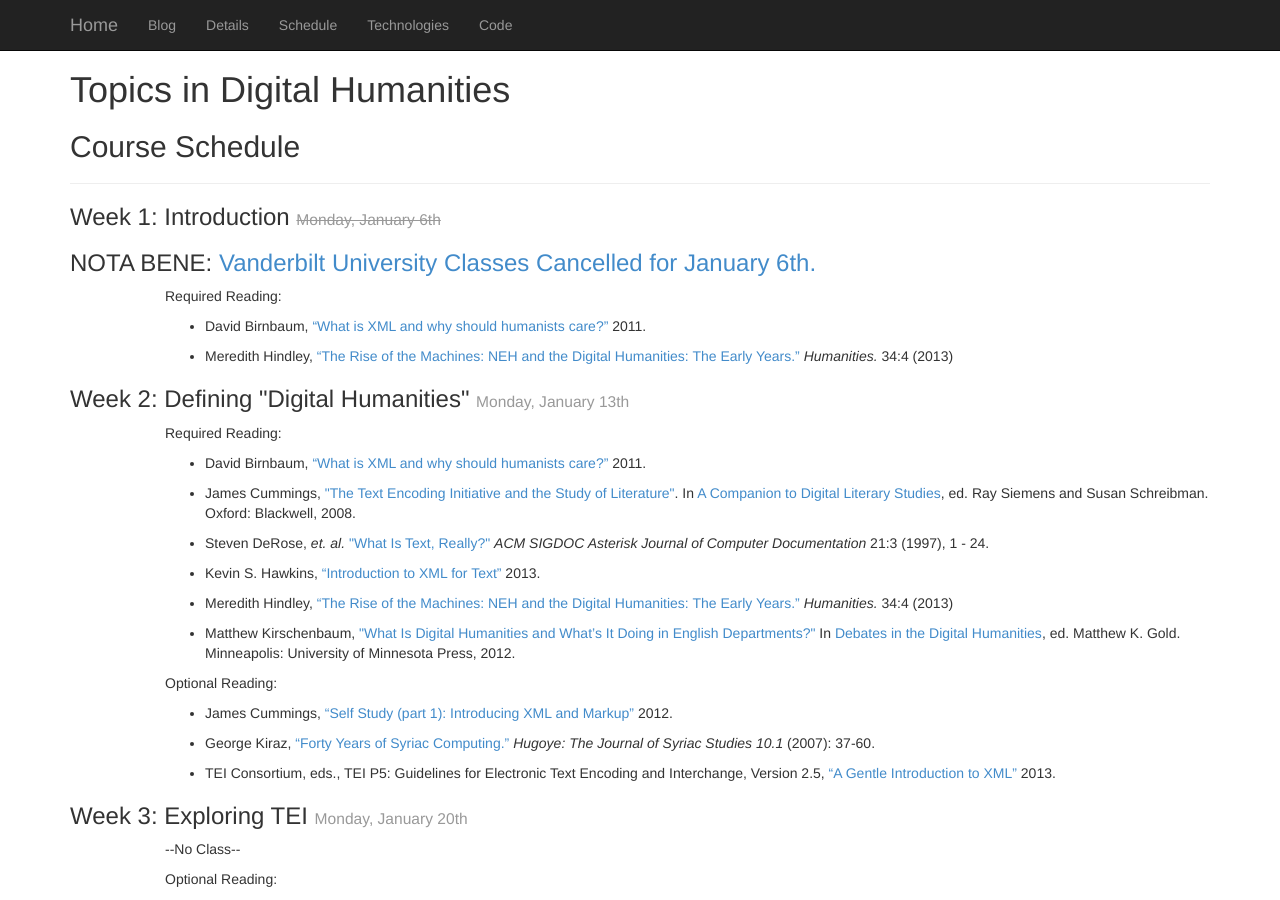
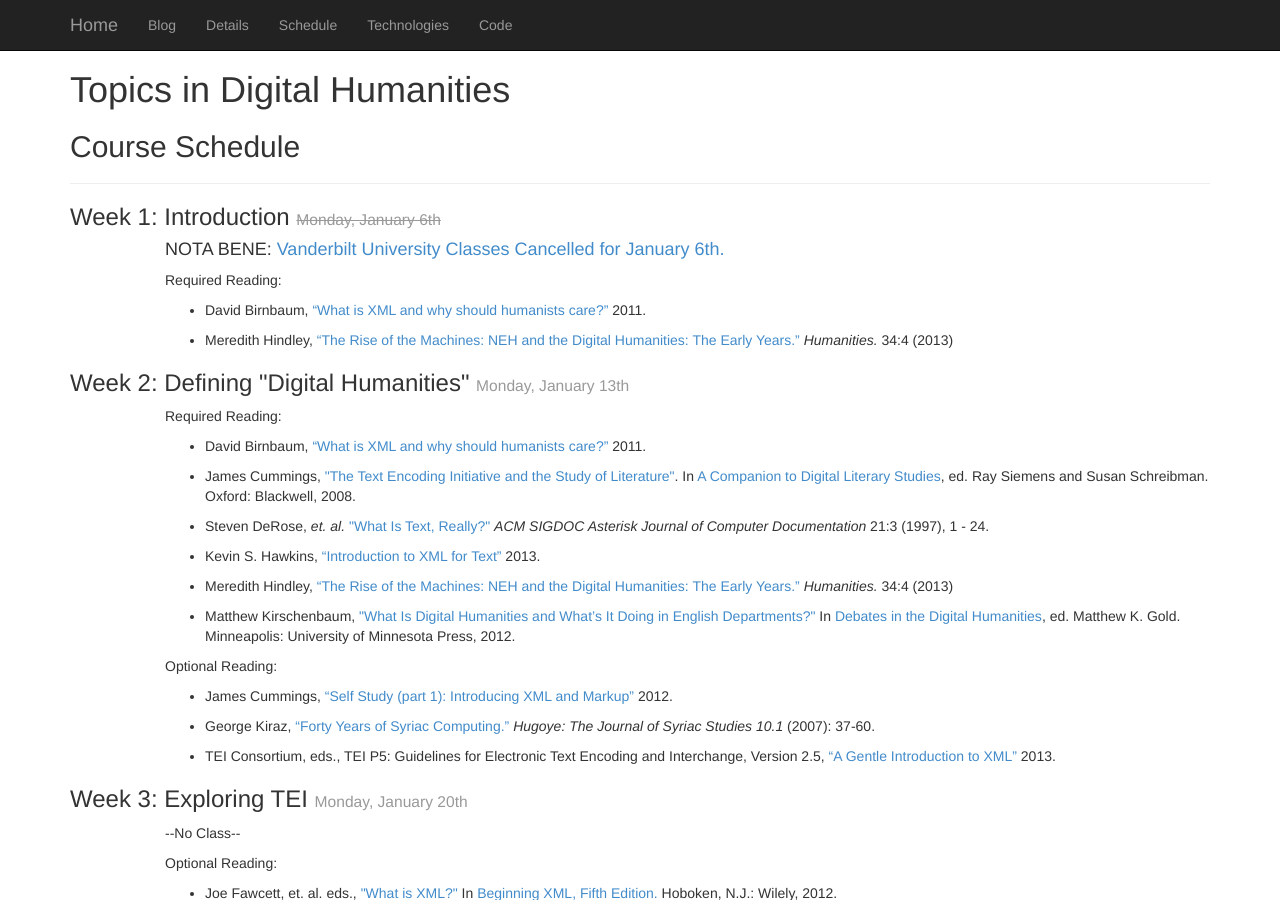
Before and after one commit to Ramona2020/paralipomena.github.io, a Jekyll site: the page built from schedule/index.html, in a window 1280 px wide and 900 px high. Built offline with Jekyll 4.4.1, drawn with Linux system fonts in a browser that asks for light colours; Markdown is read by kramdown in place of the engine named in the settings.

Commit message:
Updated formatting

```diff
--- a/schedule/index.html
+++ b/schedule/index.html
@@ -6,8 +6,9 @@
 <h2>{{ page.title }}</h2>
     <hr/>
     <h3>Week 1: Introduction <small><del>Monday, January 6th</del></small></h3>
-    <h3>NOTA BENE: <a href="http://news.vanderbilt.edu/2014/01/winter-weather-impact/?utm_source=vuhomepage&utm_medium=vuhomeslider&utm_campaign=0105classes-cancelled">Vanderbilt University Classes Cancelled for January 6th.</a>
-    </h3><div class="col-md-offset-1">
+    <div class="col-md-offset-1">
+        <h4>NOTA BENE: <a href="http://news.vanderbilt.edu/2014/01/winter-weather-impact/?utm_source=vuhomepage&utm_medium=vuhomeslider&utm_campaign=0105classes-cancelled">Vanderbilt University Classes Cancelled for January 6th.</a>
+        </h4>
         <p>Required Reading:</p>
         <ul>
             <li><p>David Birnbaum, <a href="http://clover.slavic.pitt.edu/humcomp/what-is-xml.php"
```
Lines whose indentation alone changed are shown as unchanged.
